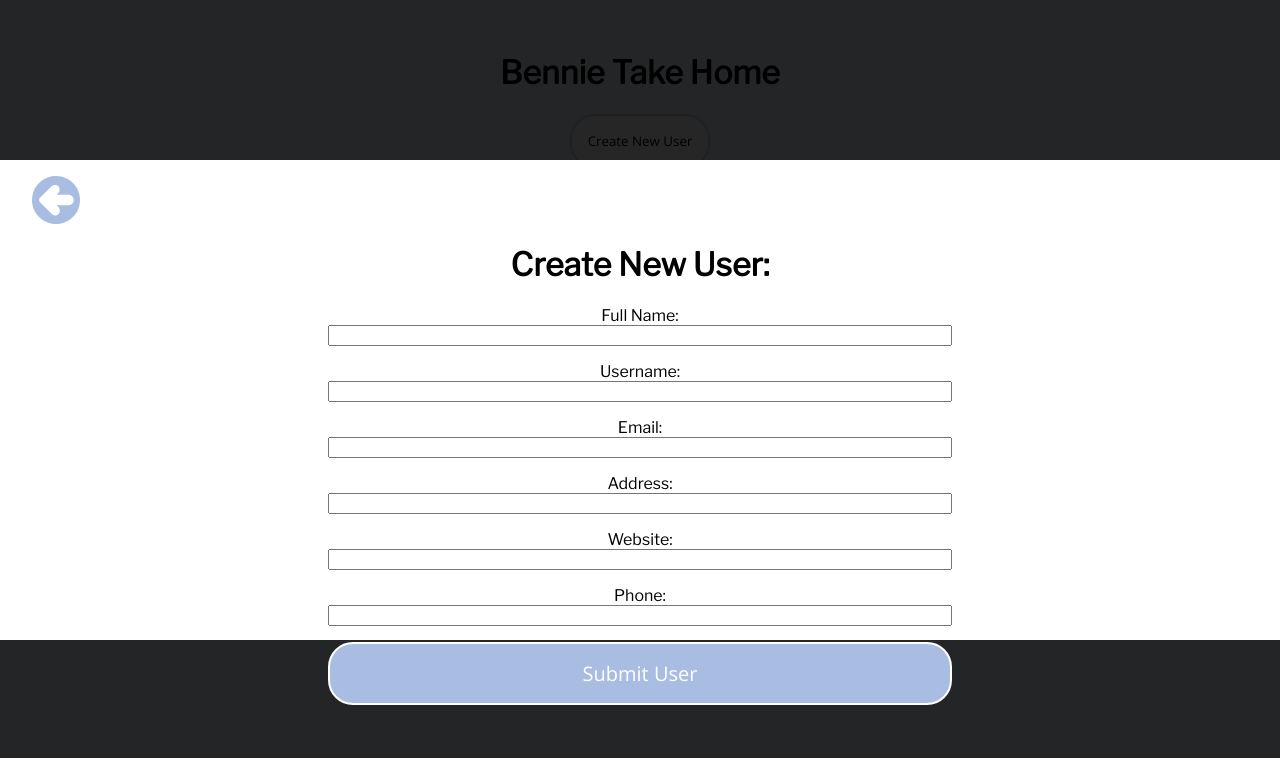
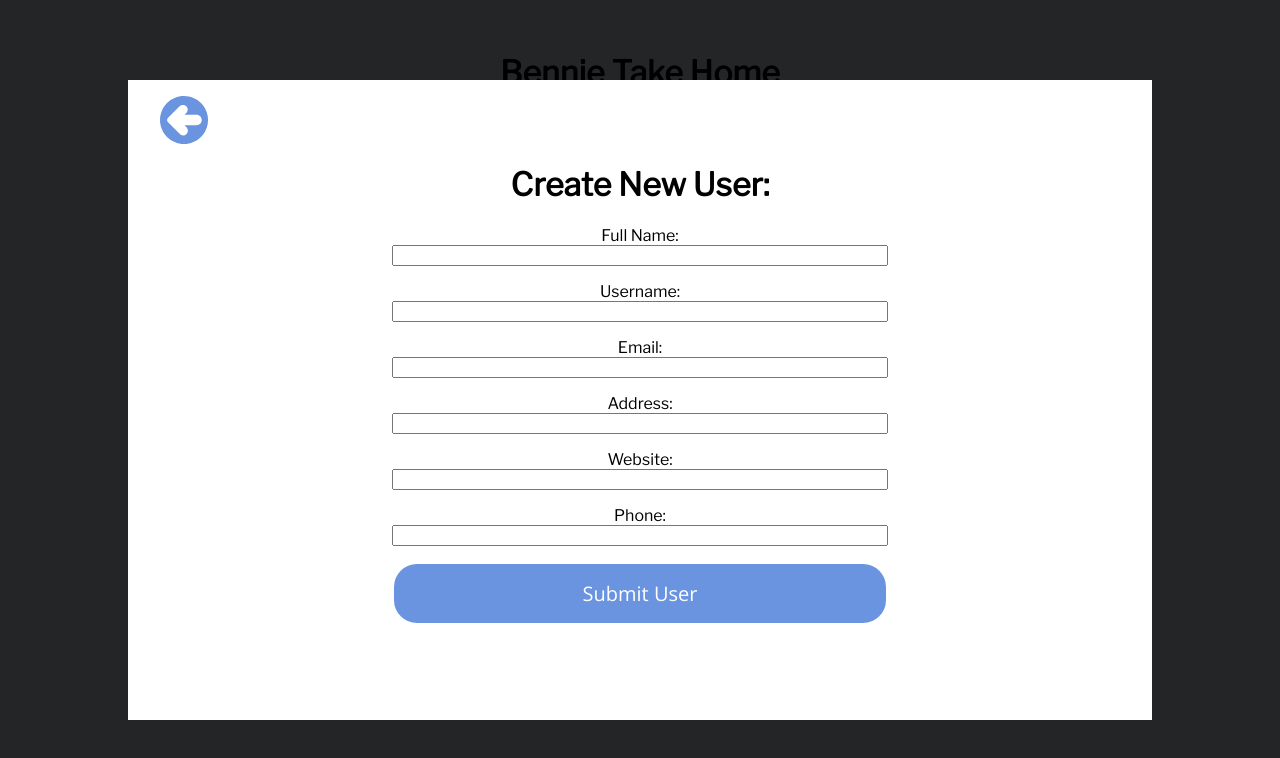
Before and after one commit to Bcdirito/bennie-takehome, a React (Create React App) app: page / in a window 1280 px wide. Both pictures are taken after a click on the button "Create New User". Shown: the top 758 px of the page. Built offline with nearby package versions, Linux system fonts and the light colour scheme; no server answers.

Commit message:
revised button color, full form styling

```diff
--- a/src/styling/App.scss
+++ b/src/styling/App.scss
@@ -18,10 +18,12 @@ li {
 }
 
 button, input[type=submit] {
-  background: $white;
+  background: $buttonBody;
   padding: 1rem;
   cursor: pointer;
   font-family: $secondaryFont;
   border-radius: 25px;
-  border: 2px solid $buttonBorder
+  border: 2px solid $white;
+  color: $white;
+  font-size: 1rem;
 }
--- a/src/styling/NewUserForm.scss
+++ b/src/styling/NewUserForm.scss
@@ -10,6 +10,7 @@
     width: 100%;
     height: 100%;
     padding: 1rem;
+    cursor: pointer;
 
     #newUserForm {
         height: 100%;
@@ -17,11 +18,13 @@
         position: absolute;
         background-color: $white;
         padding: 1rem;
+        cursor: auto;
 
         #xIcon {
             width: 3rem;
             display: flex;
             margin-left: 1rem;
+            cursor: pointer;
         }
 
         form {
@@ -78,3 +81,19 @@
         }
     }
 }
+
+@media (min-width: 1024px) {
+    #formContainer {
+
+        #newUserForm {
+            height: 80%;
+            width: 80%;
+            top: 10%;
+            left: 10%;
+        }
+    }
+}
+
+@media (min-width: 1440) {
+
+}
--- a/src/styling/variables.scss
+++ b/src/styling/variables.scss
@@ -3,4 +3,4 @@ $white: #fff;
 $mainFont: 'Libre Franklin', sans-serif;
 $secondaryFont: 'Open Sans', sans-serif;
 $buttonBorder: #ced6e5;
-$buttonBody: #a9bde2;
+$buttonBody: #6a94e0;
```
Also changed, not shown: src/assets/backArrow.svg.
